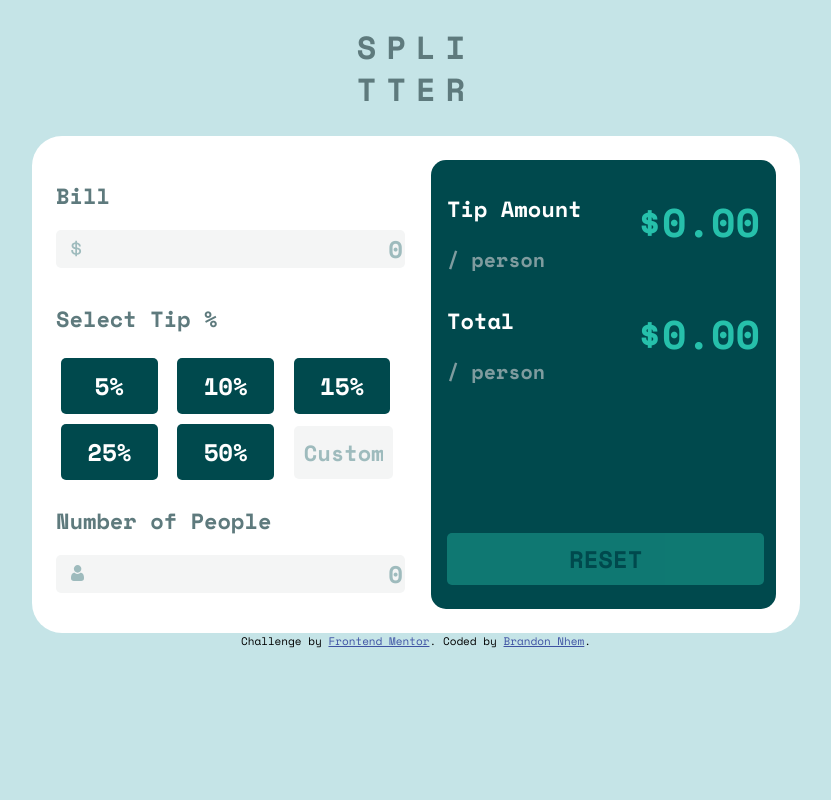
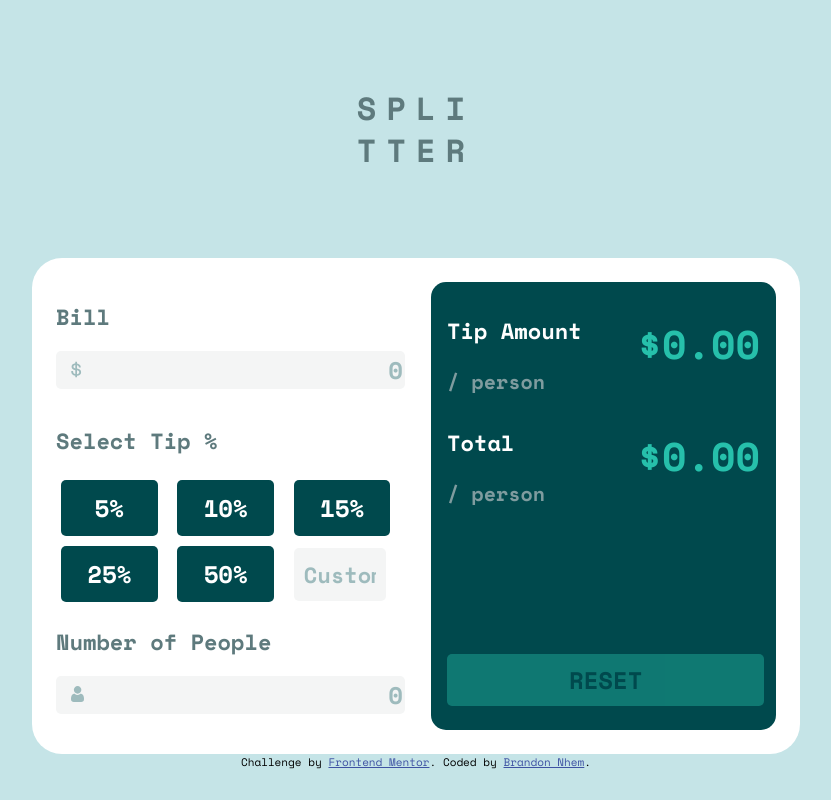
Before and after one commit to brandonnhem/Tip-Calculator, a plain HTML site: page index.html in a window 1536 px wide. Shown: the whole page, without its empty margins (352-1183 px from the left). Drawn offline with nearby package versions, Linux system fonts and the light colour scheme.

Commit message:
increased header padding

```diff
--- a/css/styles.css
+++ b/css/styles.css
@@ -204,6 +204,10 @@ button {
         font-size: 20px;
     }
 
+    .header {
+        padding: 5%;
+    }
+
     .card-bg {
         margin: 0 25%;
         border-radius: 30px;
@@ -233,7 +237,7 @@ button {
 
     .btn-tip-custom {
         padding: 10px;
-        width: 23%;
+        width: 21%;
         font-size: 22px;
     }
 
```
